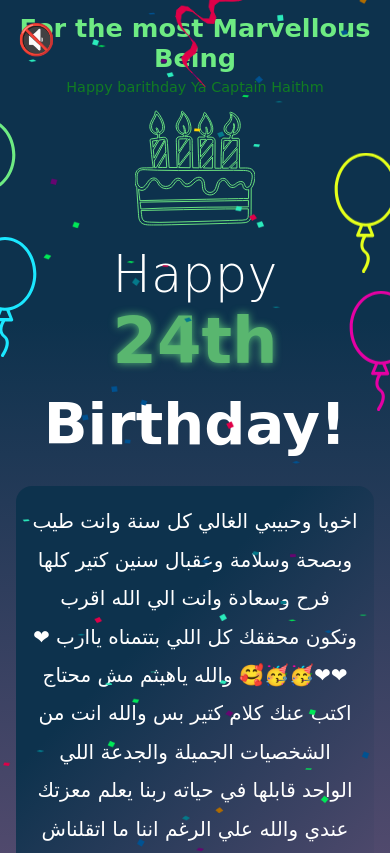
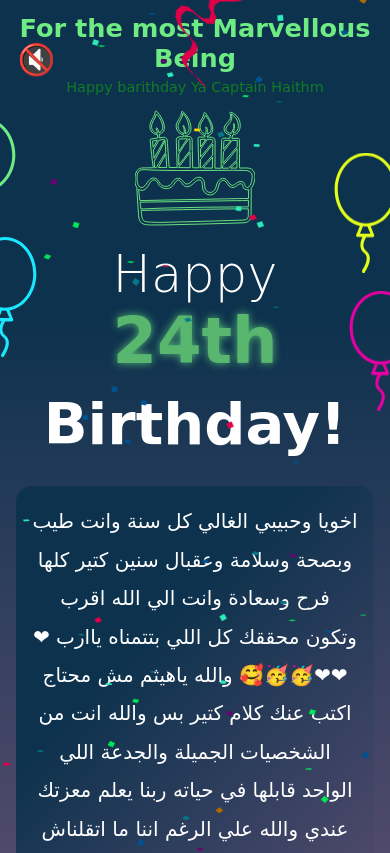
Before and after one commit to promahmoud/birthday, a plain HTML site: page index.html in a window 390 px wide. Shown: the top 853 px of the page. Drawn offline with nearby package versions, Linux system fonts and the light colour scheme; a web font is replaced by a local one.

Commit message:
fix responsive

```diff
--- a/style.css
+++ b/style.css
@@ -423,4 +423,8 @@ body {
         top: 70px;
         right: -118px;
     }
+    .pause {
+    top: 53px;
+    }
+
 }
```
